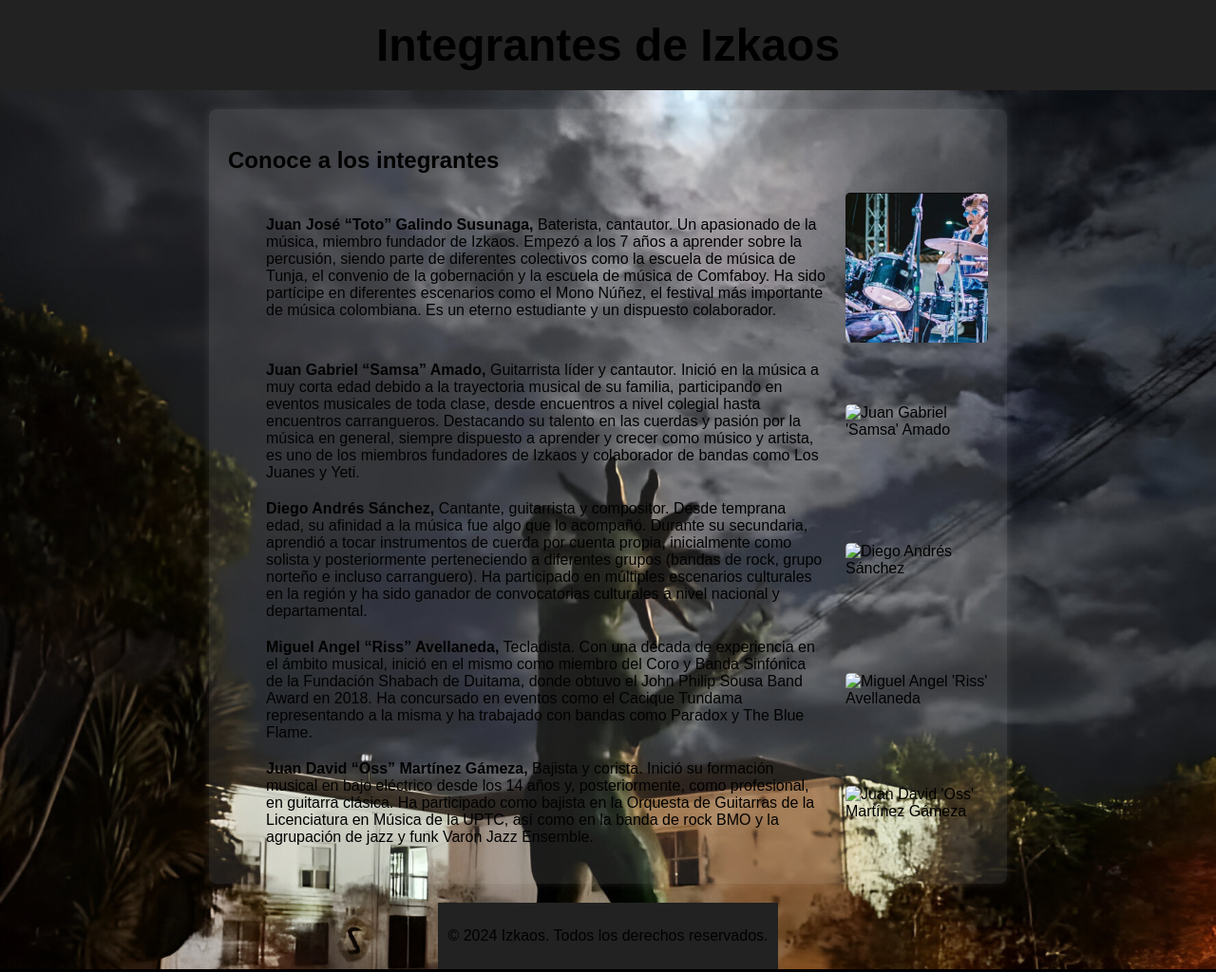
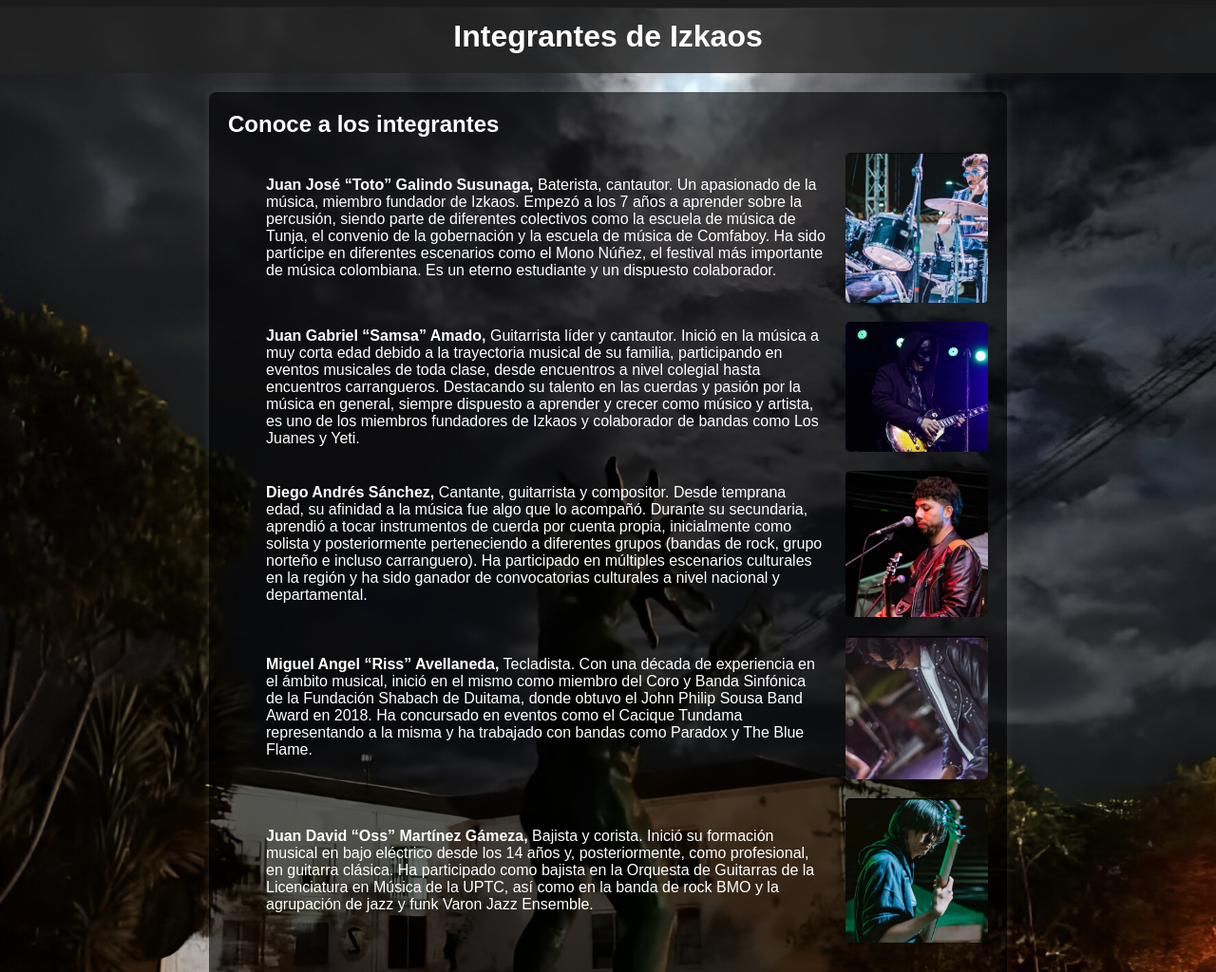
Before and after one commit to StebanAmado/Izkaos, a plain HTML site: page index2.html in a window 1280 px wide. Shown: the top 1024 px of the page at 95% size. Drawn offline with Linux system fonts and the light colour scheme.

Commit message:
Add files via upload

```diff
--- a/index2.html
+++ b/index2.html
@@ -22,7 +22,7 @@
                 <img src="toto.jpg" alt="Juan José 'Toto' Galindo Susunaga" class="integrante-img">
             </li>
             <li class="integrante reverse">
-                <img src="images/samsa.jpg" alt="Juan Gabriel 'Samsa' Amado" class="integrante-img">
+                <img src="sam.jpg" alt="Juan Gabriel 'Samsa' Amado" class="integrante-img">
                 <div class="descripcion">
                     <strong>Juan Gabriel “Samsa” Amado,</strong> Guitarrista líder y cantautor.
                     Inició en la música a muy corta edad debido a la trayectoria musical de su familia, participando en eventos musicales de toda clase, desde encuentros a nivel colegial hasta encuentros carrangueros. Destacando su talento en las cuerdas y pasión por la música en general, siempre dispuesto a aprender y crecer como músico y artista, es uno de los miembros fundadores de Izkaos y colaborador de bandas como Los Juanes y Yeti.
@@ -33,10 +33,10 @@
                     <strong>Diego Andrés Sánchez,</strong> Cantante, guitarrista y compositor.
                     Desde temprana edad, su afinidad a la música fue algo que lo acompañó. Durante su secundaria, aprendió a tocar instrumentos de cuerda por cuenta propia, inicialmente como solista y posteriormente perteneciendo a diferentes grupos (bandas de rock, grupo norteño e incluso carranguero). Ha participado en múltiples escenarios culturales en la región y ha sido ganador de convocatorias culturales a nivel nacional y departamental.
                 </div>
-                <img src="images/diego.jpg" alt="Diego Andrés Sánchez" class="integrante-img">
+                <img src="Diego.jpg" alt="Diego Andrés Sánchez" class="integrante-img">
             </li>
             <li class="integrante reverse">
-                <img src="images/riss.jpg" alt="Miguel Angel 'Riss' Avellaneda" class="integrante-img">
+                <img src="miguel.jpg" alt="Miguel Angel 'Riss' Avellaneda" class="integrante-img">
                 <div class="descripcion">
                     <strong>Miguel Angel “Riss” Avellaneda,</strong> Tecladista.
                     Con una década de experiencia en el ámbito musical, inició en el mismo como miembro del Coro y Banda Sinfónica de la Fundación Shabach de Duitama, donde obtuvo el John Philip Sousa Band Award en 2018. Ha concursado en eventos como el Cacique Tundama representando a la misma y ha trabajado con bandas como Paradox y The Blue Flame.
@@ -47,7 +47,7 @@
                     <strong>Juan David “Oss” Martínez Gámeza,</strong> Bajista y corista.
                     Inició su formación musical en bajo eléctrico desde los 14 años y, posteriormente, como profesional, en guitarra clásica. Ha participado como bajista en la Orquesta de Guitarras de la Licenciatura en Música de la UPTC, así como en la banda de rock BMO y la agrupación de jazz y funk Varon Jazz Ensemble.
                 </div>
-                <img src="images/oss.jpg" alt="Juan David 'Oss' Martínez Gámeza" class="integrante-img">
+                <img src="oss.jpg" alt="Juan David 'Oss' Martínez Gámeza" class="integrante-img">
             </li>
         </ul>
     </section>
--- a/styles.css
+++ b/styles.css
@@ -1,29 +1,23 @@
 /* Estilos globales */
 body {
-    background-image: url('fondo11.jpeg'); /* Reemplaza 'fondo.jpg' con el nombre de tu imagen */
+    background-image: url('fondo11.jpeg'); /* Imagen de fondo */
     background-size: cover; /* Hace que la imagen cubra toda la página */
     background-position: center; /* Centra la imagen */
     background-repeat: no-repeat; /* Evita que la imagen se repita */
-    background-attachment: fixed; /* Esto hace que la imagen de fondo permanezca fija cuando se desplaza el contenido */
-    color: #ffffff; /* Cambia el color del texto para que sea legible sobre el fondo */
-}
-
-body {
-    font-family: Arial, sans-serif;
-    margin: 0;
-    padding: 0;
-    background-color: #000; /* Fondo negro */
-    color: #000; /* Texto blanco */
-    display: flex; /* Usar flexbox para centrar el contenido */
-    flex-direction: column; /* Colocar los elementos en columna */
-    align-items: center; /* Alinear horizontalmente al centro */
-    min-height: 100vh; /* Asegurar que ocupe al menos el alto de la ventana */
+    background-attachment: fixed; /* Mantiene la imagen fija al desplazarse */
+    color: #ffffff; /* Color del texto */
+    font-family: Arial, sans-serif; /* Fuente global */
+    margin: 0; /* Elimina márgenes */
+    padding: 0; /* Elimina padding */
+    display: flex; /* Usar flexbox para el cuerpo */
+    flex-direction: column; /* Organiza los elementos en columnas */
+    align-items: center; /* Centra horizontalmente el contenido */
 }
 
 /* Encabezado */
 header {
-    text-align: center; /* Centrar el contenido del encabezado */
-    background-color: #222; /* Color oscuro para el encabezado */
+    text-align: center; /* Centra el contenido del encabezado */
+    background-color: rgba(34, 34, 34, 0.8); /* Color oscuro semi-transparente */
     padding: 20px 0; /* Espaciado en el encabezado */
     width: 100%; /* Ancho completo */
 }
@@ -36,19 +30,21 @@ header {
 }
 
 /* Títulos */
-h1 {
-    font-size: 3rem; /* Tamaño del título */
-    margin: 0; /* Elimina margen */
+h1, h2 {
+    color: #ffffff; /* Color blanco para títulos */
+    margin: 0; /* Elimina márgenes */
 }
 
 /* Secciones */
 section {
     max-width: 800px; /* Ancho máximo para las secciones */
+    width: 100%; /* Asegura que las secciones llenen el ancho */
     margin: 20px; /* Margen alrededor de las secciones */
     padding: 20px; /* Espaciado interno */
-    background-color: rgba(255, 255, 255, 0.1); /* Fondo semi-transparente para las secciones */
+    background-color: rgba(0, 0, 0, 0.6); /* Fondo negro semi-transparente */
     border-radius: 8px; /* Bordes redondeados */
     box-shadow: 0 0 10px rgba(255, 255, 255, 0.1); /* Sombra ligera */
+    color: #ffffff; /* Color del texto dentro de las secciones */
 }
 
 /* Galería */
@@ -83,7 +79,7 @@ button:hover {
 footer {
     text-align: center; /* Centrar texto */
     padding: 10px; /* Espaciado en el pie de página */
-    background-color: #222; /* Color oscuro para el pie de página */
+    background-color: rgba(34, 34, 34, 0.8); /* Color oscuro semi-transparente */
 }
 
 /* Íconos de redes sociales */
@@ -116,6 +112,7 @@ footer {
     text-decoration: underline; /* Subrayado al pasar el ratón */
 }
 
+/* Integrantes */
 .integrante {
     display: flex; /* Usar flexbox para alinear la descripción y la imagen */
     align-items: center; /* Centrar verticalmente */
```
Also changed, not shown: Imagen de WhatsApp 2024-10-06 a las 15.43.55_66fe5103.jpg (added), oss.jpg (added), sam.jpg (added).
